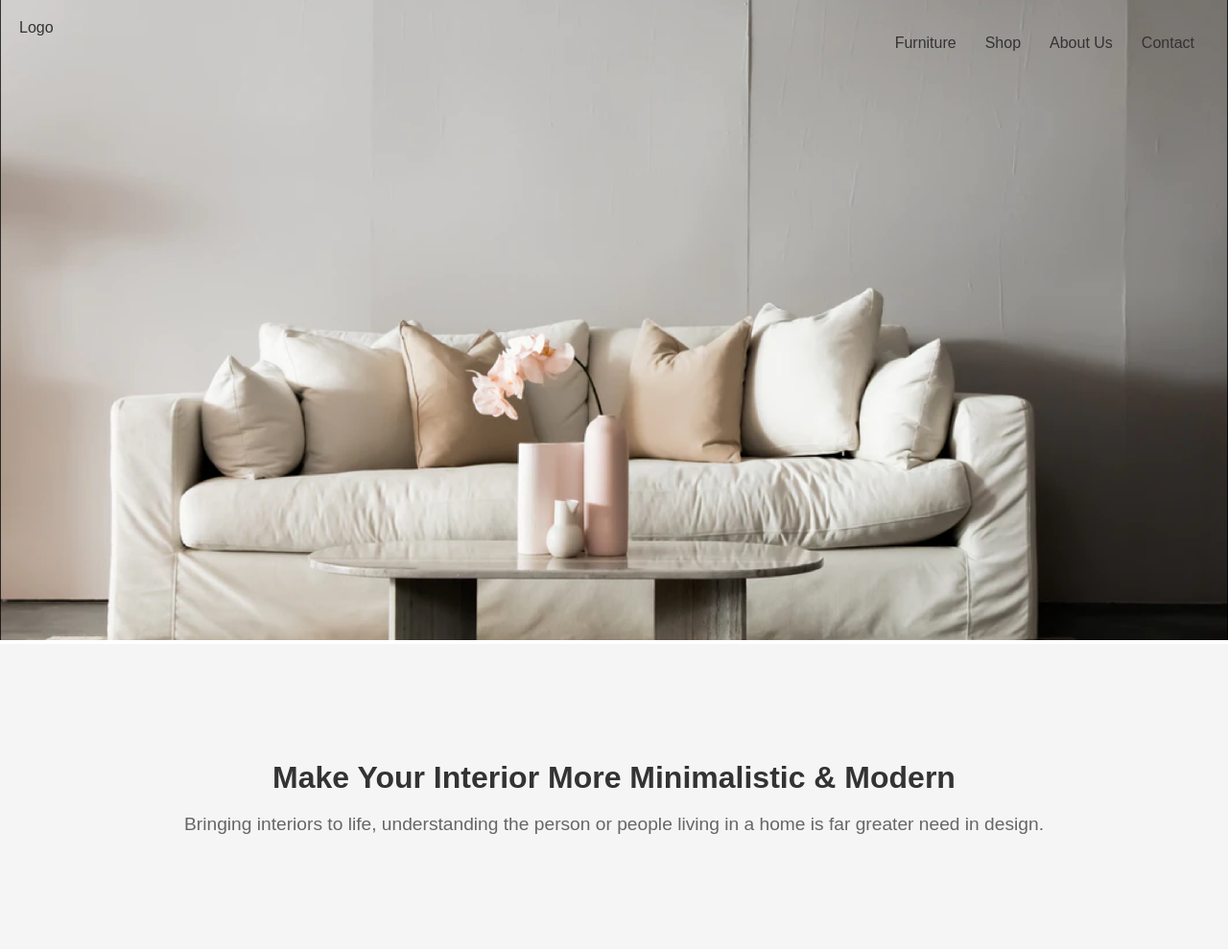
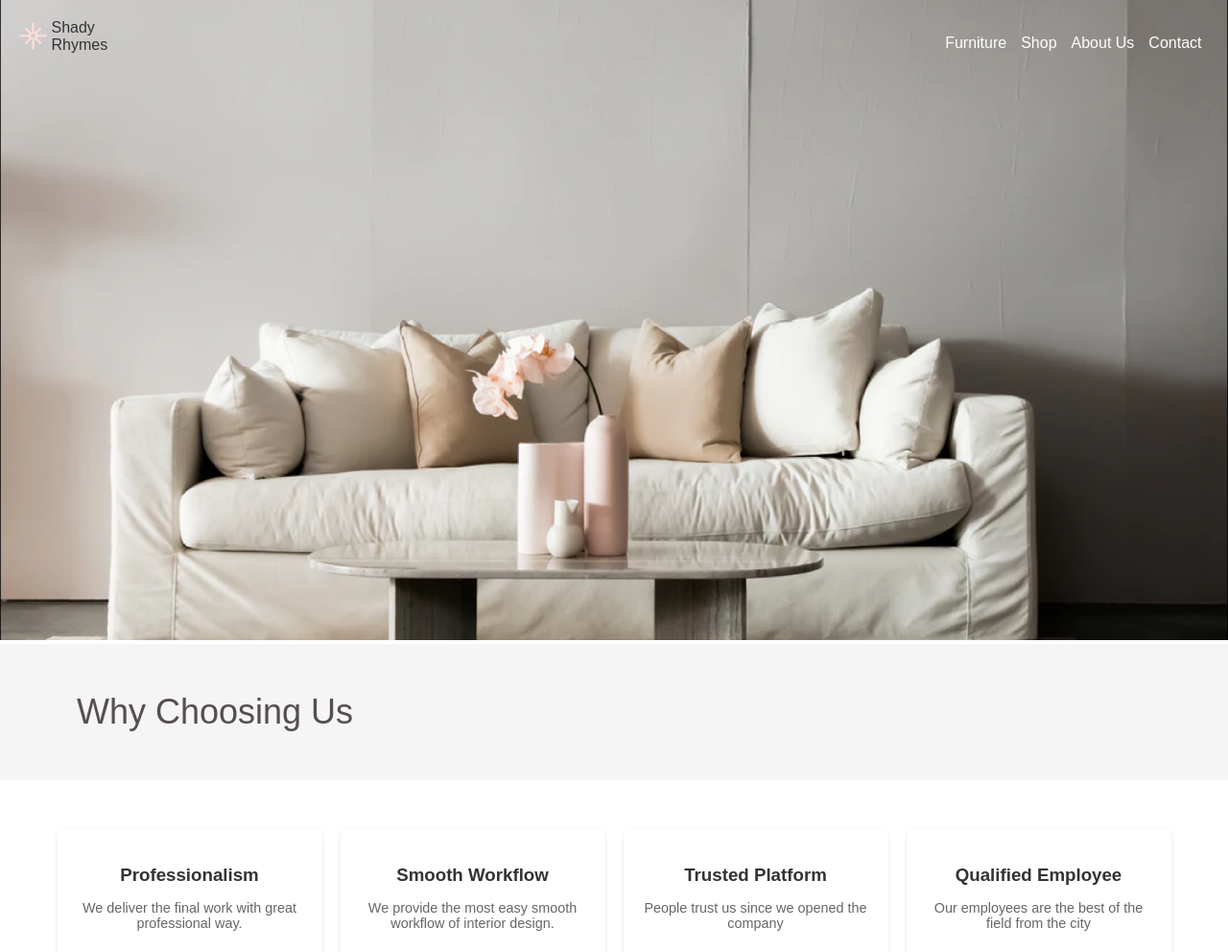
Before and after one commit to LongNguyen247/JRM-Software-Development, a plain HTML site: page HTML-CSS/index.html in a window 1280 px wide. Shown: the top 992 px of the page at 96% size. Drawn offline with Linux system fonts and the light colour scheme.

Commit message:
Rebuild the header accordingly
Add required images, build CSS class, and remodel the header.

```diff
--- a/HTML-CSS/css/style.css
+++ b/HTML-CSS/css/style.css
@@ -23,17 +23,27 @@ body {
 .navbar ul {
   list-style: none;
   display: flex;
+  justify-content: center;
 }
 .navbar ul li {
-  padding: 0 15px;
+  padding: 0 7.5px 0 7.5px;
 }
 .navbar a {
   text-decoration: none;
-  color: #333;
+  color: #fff;
+}
+.navbar .logo {
+  display: inline-block;
+}
+.navbar .company {
+  display: inline-block;
 }
 .header {
-  text-align: center;
-  padding: 100px;
+  color: #564E4E;
+  text-align: left;
+  font: Poppins;
+  font-size: 36px;
+  padding: 50px 50px 50px 80px;
   background: #f5f5f5;
 }
 .header h1 {
@@ -70,3 +80,7 @@ body {
   display: inline-block;
   margin-top: 15px;
 }
+
+.card .image {
+  border: 1px;
+}
--- a/HTML-CSS/index.html
+++ b/HTML-CSS/index.html
@@ -14,7 +14,12 @@
     <div class="navbar-header">
         <img src="./assets/img/image 3.png" alt="Interior Design" class="img-background">
         <div class="navbar">
-            <div>Logo</div>
+            <div>
+                <div>
+                    <img src="./assets/img/Vector.png" alt="Logo" class="logo">
+                    <div class="company">Shady<br>Rhymes</div>
+                </div>
+            </div>
             <ul>
                 <li><a href="#">Furniture</a></li>
                 <li><a href="#">Shop</a></li>
@@ -25,10 +30,7 @@
     </div>
 
     <div class="header">
-
-        <h1>Make Your Interior More Minimalistic & Modern</h1>
-        <p>Bringing interiors to life, understanding the person or people living in a home is far greater need in
-            design.</p>
+        Why Choosing Us
     </div>
 
     <div class="cards">
@@ -53,6 +55,12 @@
             <a href="#">more info</a>
         </div>
     </div>
+    <div>
+        <div></div>
+        <div class="card">
+            <img src="./assets/img/image 5.png" alt="Interior Sample" class="image">
+        </div>
+    </div>
 </body>
 
 </html>
```
Also changed, not shown: HTML-CSS/assets/img/Vector.png (added), HTML-CSS/assets/img/image 5.png (added).
